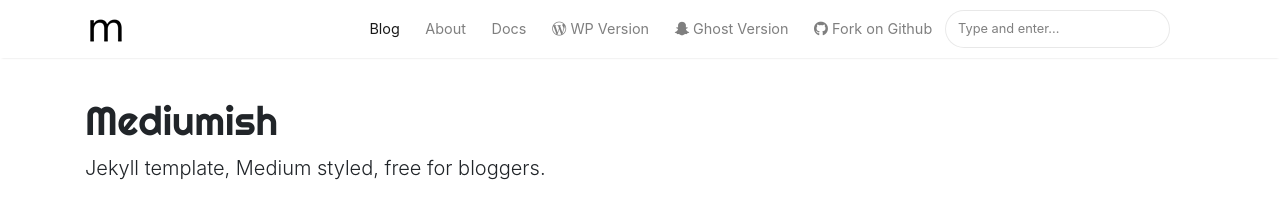
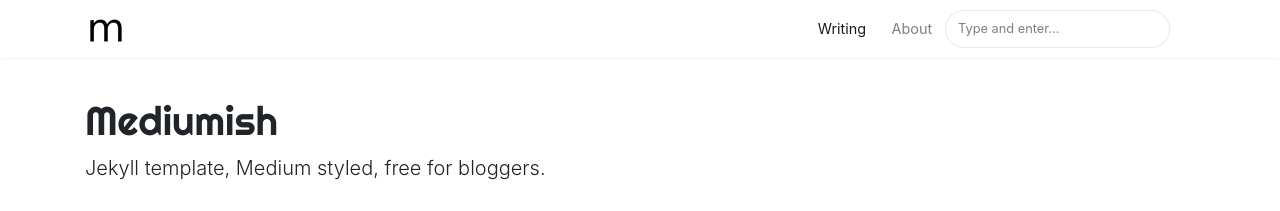
Before and after one commit to romanumero/romanumero.github.io, a Jekyll site: the page built from index.html, in a window 1280 px wide. Shown: the top 211 px of the page. Built offline with Jekyll 4.4.1, drawn with Linux system fonts in a browser that asks for light colours; nearby versions of some CDN libraries; the list of posts is cut into pages by our own code.

Commit message:
cleaned up header

```diff
--- a/_layouts/default.html
+++ b/_layouts/default.html
@@ -1,167 +1,235 @@
-<!DOCTYPE html>
+<!doctype html>
 <html lang="en">
     <head>
-<meta charset="utf-8">
-<meta name="viewport" content="width=device-width, initial-scale=1, shrink-to-fit=no">
+        <meta charset="utf-8" />
+        <meta
+            name="viewport"
+            content="width=device-width, initial-scale=1, shrink-to-fit=no"
+        />
 
-<link rel="icon" href="{{ site.baseurl }}/assets/images/logo.png">
+        <link rel="icon" href="{{ site.baseurl }}/assets/images/logo.png" />
 
         <title>{{ page.title }} | {{site.name}}</title>
 
         {% seo %}
 
-<link rel="stylesheet" href="https://stackpath.bootstrapcdn.com/bootstrap/4.1.3/css/bootstrap.min.css" integrity="sha384-MCw98/SFnGE8fJT3GXwEOngsV7Zt27NXFoaoApmYm81iuXoPkFOJwJ8ERdknLPMO" crossorigin="anonymous">
+        <link
+            rel="stylesheet"
+            href="https://stackpath.bootstrapcdn.com/bootstrap/4.1.3/css/bootstrap.min.css"
+            integrity="sha384-MCw98/SFnGE8fJT3GXwEOngsV7Zt27NXFoaoApmYm81iuXoPkFOJwJ8ERdknLPMO"
+            crossorigin="anonymous"
+        />
 
-<link href="{{ site.baseurl }}/assets/css/screen.css" rel="stylesheet">
+        <link
+            href="{{ site.baseurl }}/assets/css/screen.css"
+            rel="stylesheet"
+        />
 
-<link href="{{ site.baseurl }}/assets/css/main.css" rel="stylesheet">
+        <link href="{{ site.baseurl }}/assets/css/main.css" rel="stylesheet" />
 
         <script src="{{ site.baseurl }}/assets/js/jquery.min.js"></script>
-
     </head>
 
     {% if jekyll.environment == 'production' %}
     <!-- change your GA id in _config.yml -->
     <script>
-(function(i,s,o,g,r,a,m){i['GoogleAnalyticsObject']=r;i[r]=i[r]||function(){
-(i[r].q=i[r].q||[]).push(arguments)},i[r].l=1*new Date();a=s.createElement(o),
-m=s.getElementsByTagName(o)[0];a.async=1;a.src=g;m.parentNode.insertBefore(a,m)
-})(window,document,'script','//www.google-analytics.com/analytics.js','ga');
-ga('create', '{{site.google_analytics}}', 'auto');
-ga('send', 'pageview');
+        (function (i, s, o, g, r, a, m) {
+            i["GoogleAnalyticsObject"] = r;
+            (i[r] =
+                i[r] ||
+                function () {
+                    (i[r].q = i[r].q || []).push(arguments);
+                }),
+                (i[r].l = 1 * new Date());
+            (a = s.createElement(o)), (m = s.getElementsByTagName(o)[0]);
+            a.async = 1;
+            a.src = g;
+            m.parentNode.insertBefore(a, m);
+        })(
+            window,
+            document,
+            "script",
+            "//www.google-analytics.com/analytics.js",
+            "ga",
+        );
+        ga("create", "{{site.google_analytics}}", "auto");
+        ga("send", "pageview");
     </script>
-{% endif %}
-
-{% capture layout %}{% if page.layout %}layout-{{ page.layout }}{% endif %}{% endcapture %}
+    {% endif %} {% capture layout %}{% if page.layout %}layout-{{ page.layout
+    }}{% endif %}{% endcapture %}
     <body class="{{layout}}">
         <!-- defer loading of font and font awesome -->
         <noscript id="deferred-styles">
-		<link href="https://fonts.googleapis.com/css?family=Righteous%7CMerriweather:300,300i,400,400i,700,700i" rel="stylesheet">
-		<link rel="stylesheet" href="https://use.fontawesome.com/releases/v5.0.13/css/all.css" integrity="sha384-DNOHZ68U8hZfKXOrtjWvjxusGo9WQnrNx2sqG0tfsghAvtVlRW3tvkXWZh58N9jp" crossorigin="anonymous">
+            <link
+                href="https://fonts.googleapis.com/css?family=Righteous%7CMerriweather:300,300i,400,400i,700,700i"
+                rel="stylesheet"
+            />
+            <link
+                rel="stylesheet"
+                href="https://use.fontawesome.com/releases/v5.0.13/css/all.css"
+                integrity="sha384-DNOHZ68U8hZfKXOrtjWvjxusGo9WQnrNx2sqG0tfsghAvtVlRW3tvkXWZh58N9jp"
+                crossorigin="anonymous"
+            />
         </noscript>
-
 
         <!-- Begin Menu Navigation
 ================================================== -->
-<nav class="navbar navbar-expand-lg navbar-light bg-white fixed-top mediumnavigation nav-down">
-
+        <nav
+            class="navbar navbar-expand-lg navbar-light bg-white fixed-top mediumnavigation nav-down"
+        >
             <div class="container pr-0">
-
                 <!-- Begin Logo -->
                 <a class="navbar-brand" href="{{ site.baseurl }}/">
-    <img src="{{ site.baseurl }}/{{ site.logo }}" alt="{{ site.name }}">
+                    <img
+                        src="{{ site.baseurl }}/{{ site.logo }}"
+                        alt="{{ site.name }}"
+                    />
                 </a>
                 <!-- End Logo -->
 
-    <button class="navbar-toggler" type="button" data-toggle="collapse" data-target="#navbarMediumish" aria-controls="navbarSupportedContent" aria-expanded="false" aria-label="Toggle navigation">
+                <button
+                    class="navbar-toggler"
+                    type="button"
+                    data-toggle="collapse"
+                    data-target="#navbarMediumish"
+                    aria-controls="navbarSupportedContent"
+                    aria-expanded="false"
+                    aria-label="Toggle navigation"
+                >
                     <span class="navbar-toggler-icon"></span>
                 </button>
 
                 <div class="collapse navbar-collapse" id="navbarMediumish">
-
                     <!-- Begin Menu -->
 
                     <ul class="navbar-nav ml-auto">
+                        {% if page.url == "/" %}
+                        <li class="nav-item active">{% else %}</li>
 
-                {% if page.url == "/" %}
-                <li class="nav-item active">
-                {% else %}
                         <li class="nav-item">
                             {% endif %}
-                <a class="nav-link" href="{{ site.baseurl }}/index.html">Blog</a>
+                            <a
+                                class="nav-link"
+                                href="{{ site.baseurl }}/index.html"
+                                >Writing</a
+                            >
                         </li>
 
                         <li class="nav-item">
-                <a class="nav-link" href="{{ site.baseurl }}/about">About</a>
+                            <a class="nav-link" href="{{ site.baseurl }}/about"
+                                >About</a
+                            >
                         </li>
 
-                <li class="nav-item">
-                <a target="_blank" class="nav-link" href="https://bootstrapstarter.com/bootstrap-templates/template-mediumish-bootstrap-jekyll/"> Docs</a>
-                </li>
-
-                <li class="nav-item">
-                <a target="_blank" class="nav-link" href="https://www.wowthemes.net/themes/mediumish-wordpress/"><i class="fab fa-wordpress-simple"></i> WP Version</a>
-                </li>
-
-                <li class="nav-item">
-                <a target="_blank" class="nav-link" href="https://www.wowthemes.net/themes/mediumish-ghost/"><i class="fab fa-snapchat-ghost"></i> Ghost Version</a>
-                </li>
-
-                <li class="nav-item">
+                        <!-- <li class="nav-item">
                 <a target="_blank" class="nav-link" href="https://github.com/wowthemesnet/mediumish-theme-jekyll"><i class="fab fa-github"></i> Fork on Github</a>
-                </li>
+                </li> -->
 
                         {% include search-lunr.html %}
-
                     </ul>
 
                     <!-- End Menu -->
-
                 </div>
-
             </div>
         </nav>
         <!-- End Navigation
 ================================================== -->
 
         <div class="site-content">
-
             <div class="container">
-
                 <!-- Site Title
 ================================================== -->
                 <div class="mainheading">
                     <h1 class="sitetitle">{{ site.name }}</h1>
-    <p class="lead">
-        {{ site.description }}
-    </p>
+                    <p class="lead">{{ site.description }}</p>
                 </div>
 
                 <!-- Content
 ================================================== -->
-<div class="main-content">
-    {{ content }}
-</div>
+                <div class="main-content">{{ content }}</div>
 
                 {% if site.mailchimp-list %}
                 <!-- Bottom Alert Bar
 ================================================== -->
                 <div class="alertbar">
                     <div class="container text-center">
-		<span><img src="{{ site.baseurl }}/{{ site.logo }}" alt="{{site.title}}"> &nbsp; Never miss a <b>story</b> from us, subscribe to our newsletter</span>
-        <form action="{{site.mailchimp-list}}" method="post" name="mc-embedded-subscribe-form" class="wj-contact-form validate" target="_blank" novalidate>
+                        <span
+                            ><img
+                                src="{{ site.baseurl }}/{{ site.logo }}"
+                                alt="{{site.title}}"
+                            />
+                            &nbsp; Never miss a <b>story</b> from us, subscribe
+                            to our newsletter</span
+                        >
+                        <form
+                            action="{{site.mailchimp-list}}"
+                            method="post"
+                            name="mc-embedded-subscribe-form"
+                            class="wj-contact-form validate"
+                            target="_blank"
+                            novalidate
+                        >
                             <div class="mc-field-group">
-            <input type="email" placeholder="Email" name="EMAIL" class="required email" id="mce-EMAIL" autocomplete="on" required>
-            <input type="submit" value="Subscribe" name="subscribe" class="heart">
+                                <input
+                                    type="email"
+                                    placeholder="Email"
+                                    name="EMAIL"
+                                    class="required email"
+                                    id="mce-EMAIL"
+                                    autocomplete="on"
+                                    required
+                                />
+                                <input
+                                    type="submit"
+                                    value="Subscribe"
+                                    name="subscribe"
+                                    class="heart"
+                                />
                             </div>
                         </form>
                     </div>
                 </div>
                 {% endif %}
-
             </div>
 
             <!-- Categories Jumbotron
 ================================================== -->
             <div class="jumbotron fortags">
                 <div class="d-md-flex h-100">
-		<div class="col-md-4 transpdark align-self-center text-center h-100">
-            <div class="d-md-flex align-items-center justify-content-center h-100">
-                <h2 class="d-md-block align-self-center py-1 font-weight-light">Explore <span class="d-none d-md-inline">→</span></h2>
+                    <div
+                        class="col-md-4 transpdark align-self-center text-center h-100"
+                    >
+                        <div
+                            class="d-md-flex align-items-center justify-content-center h-100"
+                        >
+                            <h2
+                                class="d-md-block align-self-center py-1 font-weight-light"
+                            >
+                                Explore
+                                <span class="d-none d-md-inline">→</span>
+                            </h2>
                         </div>
                     </div>
                     <div class="col-md-8 p-5 align-self-center text-center">
-            {% assign categories_list = site.categories %}
-            {% if categories_list.first[0] == null %}
-                {% for category in categories_list %}
-                    <a class="mt-1 mb-1" href="{{site.baseurl}}/categories#{{ category | url_escape | strip | replace: ' ', '-' }}">{{ category | camelcase }} ({{ site.tags[category].size }})</a>
-                {% endfor %}
-            {% else %}
-                {% for category in categories_list %}
-                    <a class="mt-1 mb-1" href="{{site.baseurl}}/categories#{{ category[0] | url_escape | strip | replace: ' ', '-' }}">{{ category[0] | camelcase }} ({{ category[1].size }})</a>
-                {% endfor %}
-            {% endif %}
-            {% assign categories_list = nil %}
+                        {% assign categories_list = site.categories %} {% if
+                        categories_list.first[0] == null %} {% for category in
+                        categories_list %}
+                        <a
+                            class="mt-1 mb-1"
+                            href="{{site.baseurl}}/categories#{{ category | url_escape | strip | replace: ' ', '-' }}"
+                            >{{ category | camelcase }} ({{
+                            site.tags[category].size }})</a
+                        >
+                        {% endfor %} {% else %} {% for category in
+                        categories_list %}
+                        <a
+                            class="mt-1 mb-1"
+                            href="{{site.baseurl}}/categories#{{ category[0] | url_escape | strip | replace: ' ', '-' }}"
+                            >{{ category[0] | camelcase }} ({{ category[1].size
+                            }})</a
+                        >
+                        {% endfor %} {% endif %} {% assign categories_list = nil
+                        %}
                     </div>
                 </div>
             </div>
@@ -172,25 +240,41 @@
                 <div class="container">
                     <div class="row">
                         <div class="col-md-6 col-sm-6 text-center text-lg-left">
-                Copyright © {{ site.time | date: "%Y" }} {{ site.name }}
+                            Copyright © {{ site.time | date: "%Y" }} {{
+                            site.name }}
                         </div>
-            <div class="col-md-6 col-sm-6 text-center text-lg-right">
-                <a target="_blank" href="https://www.wowthemes.net/mediumish-free-jekyll-template/">Mediumish Jekyll Theme</a> by WowThemes.net
+                        <div
+                            class="col-md-6 col-sm-6 text-center text-lg-right"
+                        >
+                            <a
+                                target="_blank"
+                                href="https://www.wowthemes.net/mediumish-free-jekyll-template/"
+                                >Mediumish Jekyll Theme</a
+                            >
+                            by WowThemes.net
                         </div>
                     </div>
                 </div>
             </footer>
             <!-- End Footer
 ================================================== -->
-
-</div> <!-- /.site-content -->
+        </div>
+        <!-- /.site-content -->
 
         <!-- Scripts
 ================================================== -->
 
-<script src="https://cdnjs.cloudflare.com/ajax/libs/popper.js/1.14.6/umd/popper.min.js" integrity="sha384-wHAiFfRlMFy6i5SRaxvfOCifBUQy1xHdJ/yoi7FRNXMRBu5WHdZYu1hA6ZOblgut" crossorigin="anonymous"></script>
+        <script
+            src="https://cdnjs.cloudflare.com/ajax/libs/popper.js/1.14.6/umd/popper.min.js"
+            integrity="sha384-wHAiFfRlMFy6i5SRaxvfOCifBUQy1xHdJ/yoi7FRNXMRBu5WHdZYu1hA6ZOblgut"
+            crossorigin="anonymous"
+        ></script>
 
-<script src="https://stackpath.bootstrapcdn.com/bootstrap/4.2.1/js/bootstrap.min.js" integrity="sha384-B0UglyR+jN6CkvvICOB2joaf5I4l3gm9GU6Hc1og6Ls7i6U/mkkaduKaBhlAXv9k" crossorigin="anonymous"></script>
+        <script
+            src="https://stackpath.bootstrapcdn.com/bootstrap/4.2.1/js/bootstrap.min.js"
+            integrity="sha384-B0UglyR+jN6CkvvICOB2joaf5I4l3gm9GU6Hc1og6Ls7i6U/mkkaduKaBhlAXv9k"
+            crossorigin="anonymous"
+        ></script>
 
         <script src="{{ site.baseurl }}/assets/js/mediumish.js"></script>
 
```
Also changed, not shown: other parts of _layouts/default.html (+4 -2 lines). Lines whose indentation alone changed are shown as unchanged.
